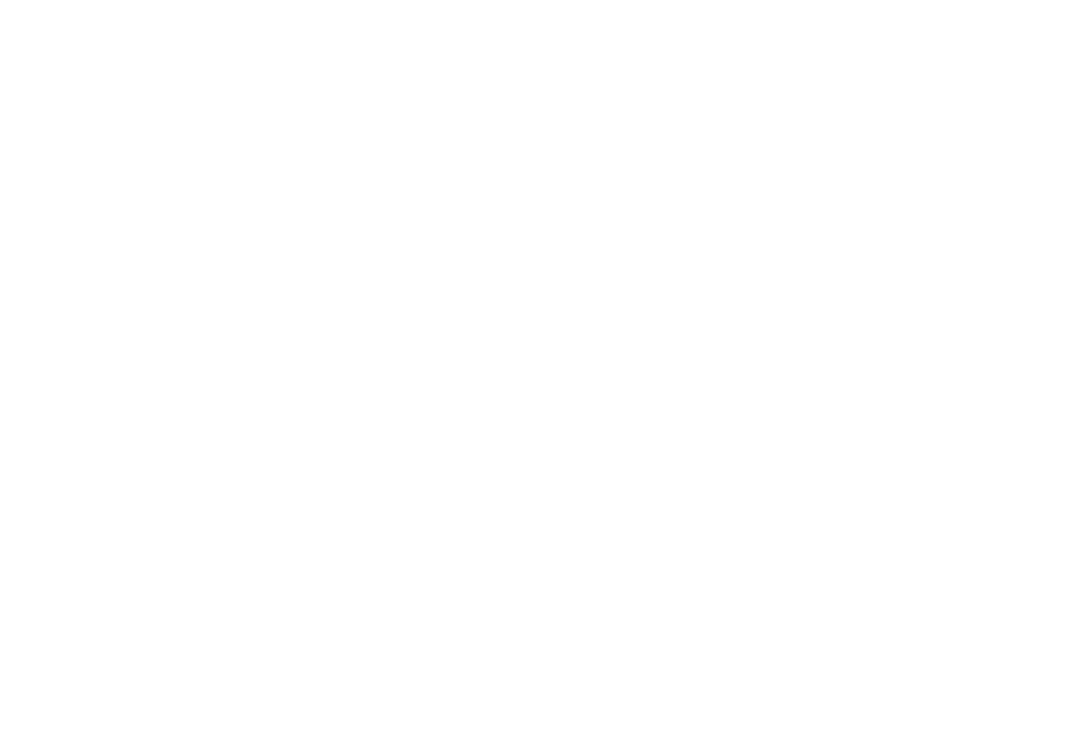
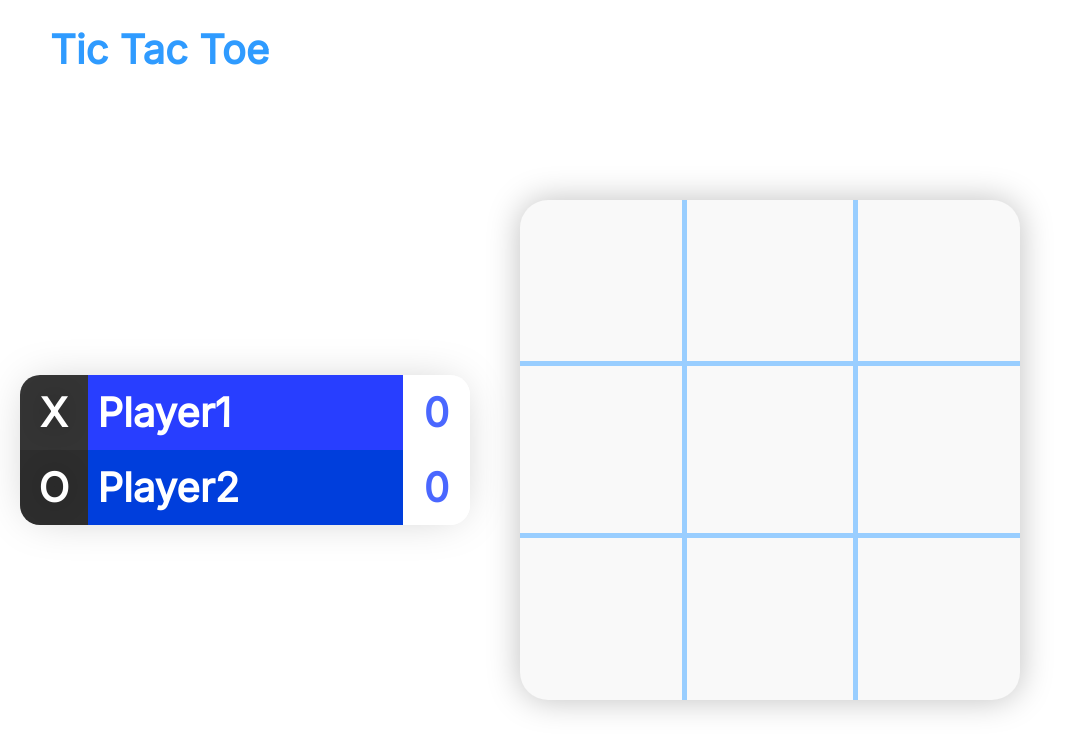
Before and after one commit to conormoran12/tic-tac-toe, a plain HTML site: page index.html in a window 1280 px wide. Shown: the whole page, without its empty margins (0-1084 px from the left). Drawn offline with Linux system fonts and the light colour scheme.

Commit message:
Good start on project

```diff
--- a/index.html
+++ b/index.html
@@ -3,9 +3,46 @@
 <head>
     <meta charset="UTF-8">
     <meta name="viewport" content="width=device-width, initial-scale=1.0">
-    <title>Document</title>
+    <link rel="stylesheet" href="styles.css">
+    <!-- Inter font -->
+    <link rel="preconnect" href="https://fonts.googleapis.com">
+    <link rel="preconnect" href="https://fonts.gstatic.com" crossorigin>
+    <link href="https://fonts.googleapis.com/css2?family=Inter&display=swap" rel="stylesheet">
+    <!--  -->
+    <title>Tic Tac Toe</title>
 </head>
 <body>
+    <div class="main-container">
+        <nav class="navigation-bar">
+            <div class="heading">Tic Tac Toe</div>
+        </nav>
+        <div class="game-container">
+            <div class="scoreboard">
+                <div class="player1">
+                    <div class="character" id="x">X</div>
+                    <div class="player-name" id="plr_1">Player1</div>
+                    <div class="player-score">0</div>
+                </div>
+                <div class="player2">
+                    <div class="character" id="o">O</div>
+                    <div class="player-name" id="plr_2">Player2</div>
+                    <div class="player-score">0</div>
+                </div>
+            </div>
+            <div class="game-grid">
+                <div class="field"></div>
+                <div class="field"></div>
+                <div class="field"></div>
+                <div class="field"></div>
+                <div class="field"></div>
+                <div class="field"></div>
+                <div class="field"></div>
+                <div class="field"></div>
+                <div class="field"></div>
+            </div>
+        </div>
+    </div>
+</body>
 
-</body>
+<script src="tic-tac-toe.js" defer></script>
 </html>
--- a/styles.css
+++ b/styles.css
@@ -0,0 +1,187 @@
+:root {
+    --grid-border-color: #99CEFF solid 5px;
+}
+
+
+* {
+    margin: 0;
+    padding: 0;
+    font-family: 'Inter', sans-serif;
+}
+
+body {
+    min-height: 100vh;
+    height: 100%;
+}
+
+.main-container {
+    display: flex;
+    height: 100vh;
+    flex-direction: column;
+}
+
+.navigation-bar {
+    display: flex;
+    padding: 25px 50px;
+    height: clamp(25px, 50px, 50px);
+}
+
+.heading {
+    font-size: clamp(1.5rem, 2.5rem, 2.5rem);
+    font-weight: 700;
+    color: #2F9BFF;
+}
+
+.game-container {
+    display: grid;
+    justify-items: center;
+    align-items: center;
+    height: 100vh;
+    grid-gap: 50px;
+    grid-template-columns: 0.375fr 0.625fr;
+    padding: 0 20px;
+}
+
+.player-name, .character {
+    color: #FFFFFF;
+}
+
+.game-grid {
+    display: grid;
+    width: clamp(350px, 500px, 500px);
+    height: clamp(350px, 500px, 500px);
+    grid-template-rows: repeat(3, 1fr);
+    grid-template-columns: repeat(3, 1fr);
+    box-shadow: 0 0 33px rgba(0,0,0, 25%);
+    justify-self: start;
+    border-radius: 28px;
+    background: #F9F9F9;
+}
+
+.field {
+    display: flex;
+    align-items: center;
+    justify-content: center;
+    font-size: 5rem;
+    color: #457dff;
+    font-weight: 600;
+}
+
+.field:nth-child(1) {
+    border-right: var(--grid-border-color);
+    border-bottom: var(--grid-border-color);
+}
+
+.field:nth-child(2) {
+    border-bottom: var(--grid-border-color);
+}
+
+.field:nth-child(3) {
+    border-left: var(--grid-border-color);
+    border-bottom: var(--grid-border-color);
+}
+
+.field:nth-child(4) {
+    border-right: var(--grid-border-color);
+}
+
+.field:nth-child(6) {
+    border-left: var(--grid-border-color);
+}
+
+.field:nth-child(7) {
+    border-right: var(--grid-border-color);
+    border-top: var(--grid-border-color);
+}
+
+.field:nth-child(8) {
+    border-top: var(--grid-border-color);
+}
+
+.field:nth-child(9) {
+    border-left: var(--grid-border-color);
+    border-top: var(--grid-border-color);
+}
+
+
+.scoreboard {
+    display: flex;
+    flex-direction: column;
+    box-shadow: 0 0 46px -12px rgba(0,0,0, 25%);
+    width: 450px;
+    justify-content: center;
+    align-items: center;
+    border-radius: 20px;
+}
+
+.player1, .player2 {
+    display: grid;
+    width: 450px;
+    height: 75px;
+    background: transparent;
+    grid-template-columns: 0.15fr 0.7fr 0.15fr;
+    font-weight: 700;
+}
+
+.player1 {
+    border-top-left-radius: 20px;
+    border-top-right-radius: 20px;
+}
+
+.player2 {
+    border-bottom-left-radius: 20px;
+    border-bottom-right-radius: 20px;
+}
+
+.player1 > div, .player2 > div {
+    display: flex;
+    align-items: center;
+    font-size: 2.5rem;
+    padding: 10px;
+}
+
+.character {
+    background: #2D2D2D;
+    text-shadow: 0 0 23px rgba(0,0,0, 25%);
+}
+
+.player1 > .character {
+    border-top-left-radius: 20px;
+}
+
+.player2 > .character {
+    border-bottom-left-radius: 20px;
+}
+
+.player1 > .player-score {
+    border-top-right-radius: 20px;
+}
+
+.player2 > .player-score {
+    border-bottom-right-radius: 20px;
+}
+
+.player-score {
+    color: #4A67FF;
+    background: #FFFFFF;
+}
+
+.character, .player-score {
+    justify-content: center;
+}
+
+#plr_1 {
+    background: #283EFF;
+}
+
+#plr_2 {
+    background: #003EDC;
+}
+
+#x {
+    background: #343434;
+}
+
+#o {
+    background: #2D2D2D;
+}
--- a/tic-tac-toe.js
+++ b/tic-tac-toe.js
@@ -0,0 +1,30 @@
+(function gameBoard() {
+    this.boxes = [1, 2, 3, 4, 5, 6, 7, 8, 9];
+    this.currentPlayer = player1;
+    this.setCurrentPlayer = () => {
+        this.currentPlayer =
+    }
+}());
+
+function displayController() {
+    this.setMarker = (element) => {
+
+    }
+
+    return { setMarker };
+}
+
+function player(name, char) {
+    this.name = name;
+    this.char = char;
+    return {name, char};
+}
+
+const player1 = player("Player1", "X");
+const player2 = player("Player2", "O");
+
+document.querySelectorAll(".field").forEach(element => {
+    element.addEventListener("mouseup", (event => {
+        element.innerHTML = "X";
+    }))
+});
```
